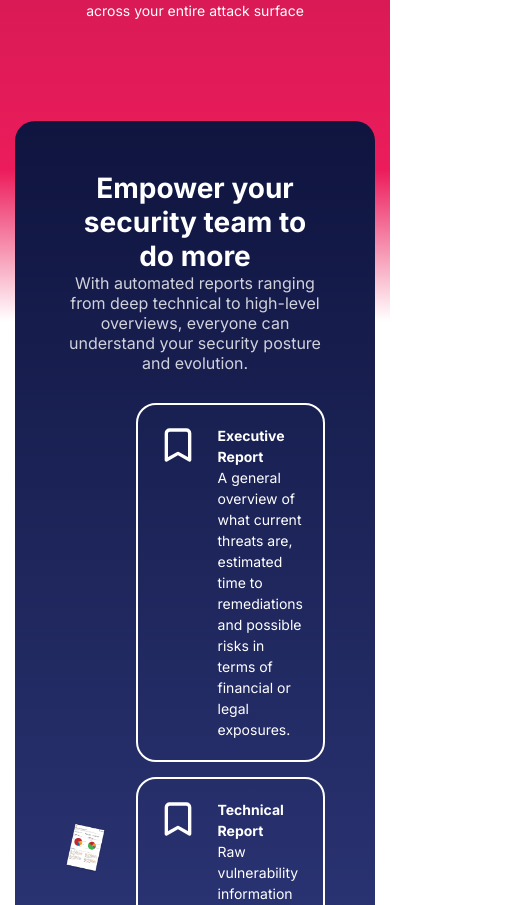
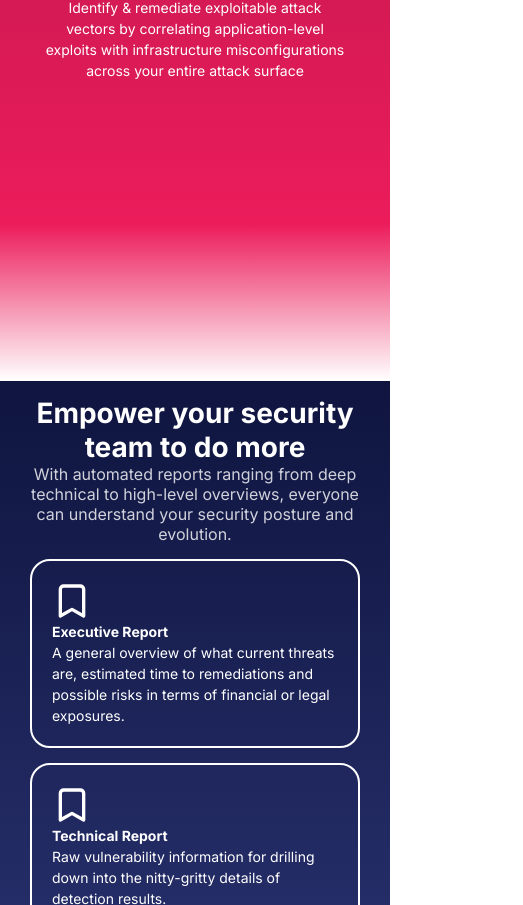
Before and after one commit to codaintelligenceUS/codaintelligence-website, a React (Vite) app: page / in a window 390 px wide. Shown: the part 2463-3368 px from the top of the page, 523 px wide, since content can reach past the window. Built offline with nearby package versions, Linux system fonts and the light colour scheme.

Commit message:
fix: Further responsive fixes

```diff
--- a/src/sections/API/API.module.css
+++ b/src/sections/API/API.module.css
@@ -3,6 +3,7 @@
   align-items: center;
   justify-content: center;
   padding: 0 10vw;
+  flex-wrap: wrap;
 }
 
 .container img {
--- a/src/sections/API/API.tsx
+++ b/src/sections/API/API.tsx
@@ -1,6 +1,9 @@
 import { Title } from "@/atoms/Title/Title";
 import styles from "./API.module.css";
 
+import { Button } from "@/atoms";
+import { PAGES } from "@/variables";
+import { Link } from "wouter";
 import Lock from "./Lock.png";
 
 export function API() {
@@ -11,7 +14,11 @@ export function API() {
         isLeftAligned
         title="Already struggling with a complex stack and operational fatigue ?"
         subtitle="Footprint provides an extensive REST API and SDKs for the most popular languages, so the possibilities are endless to integrate our data in your existing processes!"
-      />
+      >
+        <Link to={PAGES.technologyPartners}>
+          <Button>View available integrations</Button>
+        </Link>
+      </Title>
       <img src={Lock} alt="lock" />
     </section>
   );
--- a/src/sections/BookDemo/BookDemo.module.css
+++ b/src/sections/BookDemo/BookDemo.module.css
@@ -10,3 +10,9 @@
   background-size: cover;
   background-repeat: no-repeat;
 }
+
+@media screen and (max-width: 800px) {
+  .container {
+    padding: 10vw;
+  }
+}
--- a/src/sections/SOC/SOC.module.css
+++ b/src/sections/SOC/SOC.module.css
@@ -58,3 +58,23 @@
   display: flex;
   flex-direction: column;
 }
+
+@media screen and (max-width: 900px) {
+  .content {
+    flex-direction: column-reverse;
+  }
+  .reportBoxes {
+    margin: 15px;
+  }
+}
+
+@media screen and (max-width: 400px) {
+  .container {
+    margin: 0;
+    border-radius: 0;
+    padding: 15px;
+  }
+  .reportInfo {
+    flex-direction: column;
+  }
+}
--- a/src/sections/USP/USP.module.css
+++ b/src/sections/USP/USP.module.css
@@ -11,6 +11,7 @@
   align-items: center;
   justify-content: space-around;
   flex-wrap: wrap;
+  gap: 30px;
   margin: 50px 0 100px 0;
 }
 
```
